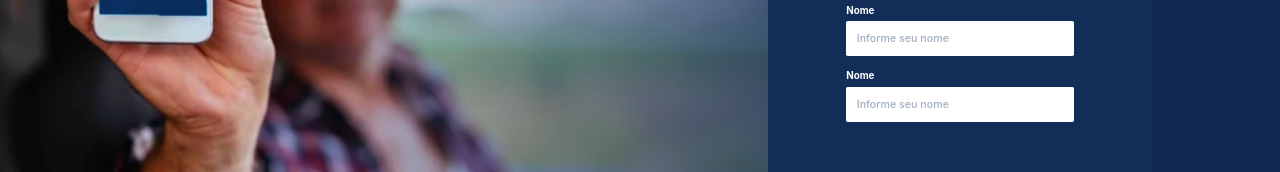
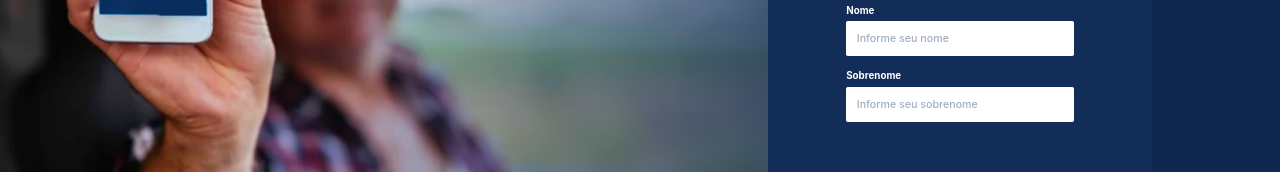
Before and after one commit to devtruetecnologia/mol-site, a Next.js app: page /register in a window 1280 px wide. Shown: the part 324-496 px from the top of the page. Built offline with nearby package versions, Linux system fonts and the light colour scheme.

Commit message:
Resolve Accessand Depoiments

```diff
--- /dev/null
+++ b/next.config.js
@@ -0,0 +1,11 @@
+module.exports = {
+  async redirects() {
+    return [
+      {
+        source: '/access',
+        destination: 'https://manifestoonline-dd357.web.app/',
+        permanent: true
+      }
+    ];
+  }
+};
--- a/src/components/DepoimentCarousel/index.tsx
+++ b/src/components/DepoimentCarousel/index.tsx
@@ -57,8 +57,8 @@ export function DepoimentCarousel({ slides }:DepoimentCarouselProps) {
                 <div className="embla__slide__inner">
                   <div className="embla__slide__div">
                     <img
-                      src={`images/depoiments/${index}.jpg`}
-                      alt="Como funciona?"
+                      src={`images/depoiments/0.jpg`}
+                      alt=""
                     />
                     <div className="text-box">
                       <TitleTextYellow>{slide.name}</TitleTextYellow>
--- a/src/components/Header/index.tsx
+++ b/src/components/Header/index.tsx
@@ -10,6 +10,10 @@ export function Header() {
 
   function goToRegister() {
     router.push('/register')
+  }
+
+  function goToAccess() {
+    router.push('/access')
   }
 
   return(
@@ -28,7 +32,7 @@ export function Header() {
         <Button onClick={goToRegister} outlined>
           Cadastrar-se
         </Button>
-        <Button>
+        <Button onClick={goToAccess}>
           Acessar
         </Button>
       </div>
--- a/src/components/InputField/index.tsx
+++ b/src/components/InputField/index.tsx
@@ -1,12 +1,19 @@
 import { Input } from "@chakra-ui/input";
+import { ChangeEventHandler } from "react";
 import { colors } from "../../assets/styles/global";
 import { InputFieldS } from "./styles";
 
-export default function InputField() {
+interface InputFieldProps {
+  label: string,
+  placeholder: string,
+  onChange: ChangeEventHandler<HTMLInputElement>,
+}
+
+export default function InputField({ label, placeholder, onChange }: InputFieldProps) {
   return (
     <InputFieldS>
-      <label htmlFor="input">Nome</label>
-      <Input className="input" variant='filled' width="100%" placeholder='Informe seu nome' fontSize="0.75rem" focusBorderColor={colors.primaryYellow} bgColor={colors.primaryWhite} backgroundColor={colors.primaryWhite} padding="0.5rem 0.6rem" borderRadius="0.125rem" size='md' />
+      <label htmlFor="input">{label}</label>
+      <Input className="input" onChange={onChange} variant='filled' width="100%" placeholder={placeholder} fontSize="0.75rem" focusBorderColor={colors.primaryYellow} bgColor={colors.primaryWhite} backgroundColor={colors.primaryWhite} padding="0.5rem 0.6rem" borderRadius="0.125rem" size='md' />
     </InputFieldS>
   );
 }
--- a/src/pages/register.tsx
+++ b/src/pages/register.tsx
@@ -22,8 +22,8 @@ export default function Register() {
         <BoxForm>
           <img src="logo-light.svg" alt="Logo MOL" />
           <p>Você está prestes a conhecer um sistema de gestão logística mais inovador do Brasil.</p>
-          <InputField />
-          <InputField />
+          <InputField label="Nome" placeholder="Informe seu nome" onChange={(val) => {}} />
+          <InputField  label="Sobrenome" placeholder="Informe seu sobrenome" onChange={(val) => {}}  />
         </BoxForm>
       </Container>
     </motion.main>
--- a/src/sections/ComercialAgent/styles.ts
+++ b/src/sections/ComercialAgent/styles.ts
@@ -6,7 +6,7 @@ interface ButtonProps {
 
 export const Section = styled.section`
   width: 100%;
-  min-height: 45rem;
+  height: 44.3rem;
   background: linear-gradient(90.94deg, #EFEFEF 27.1%, rgba(239, 239, 239, 0) 53.2%), url('images/comercial-agent-bg.jpg');
   background-size: cover;
   margin: 0;
```
